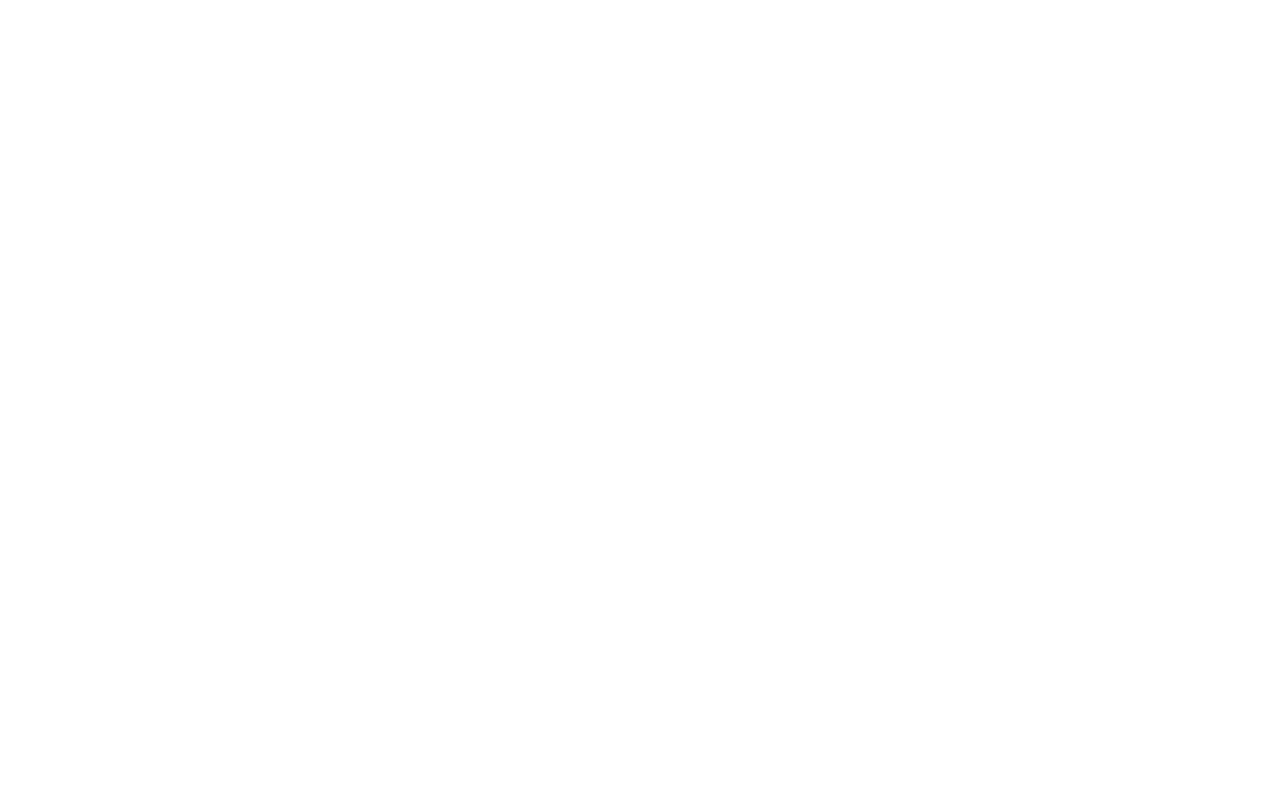
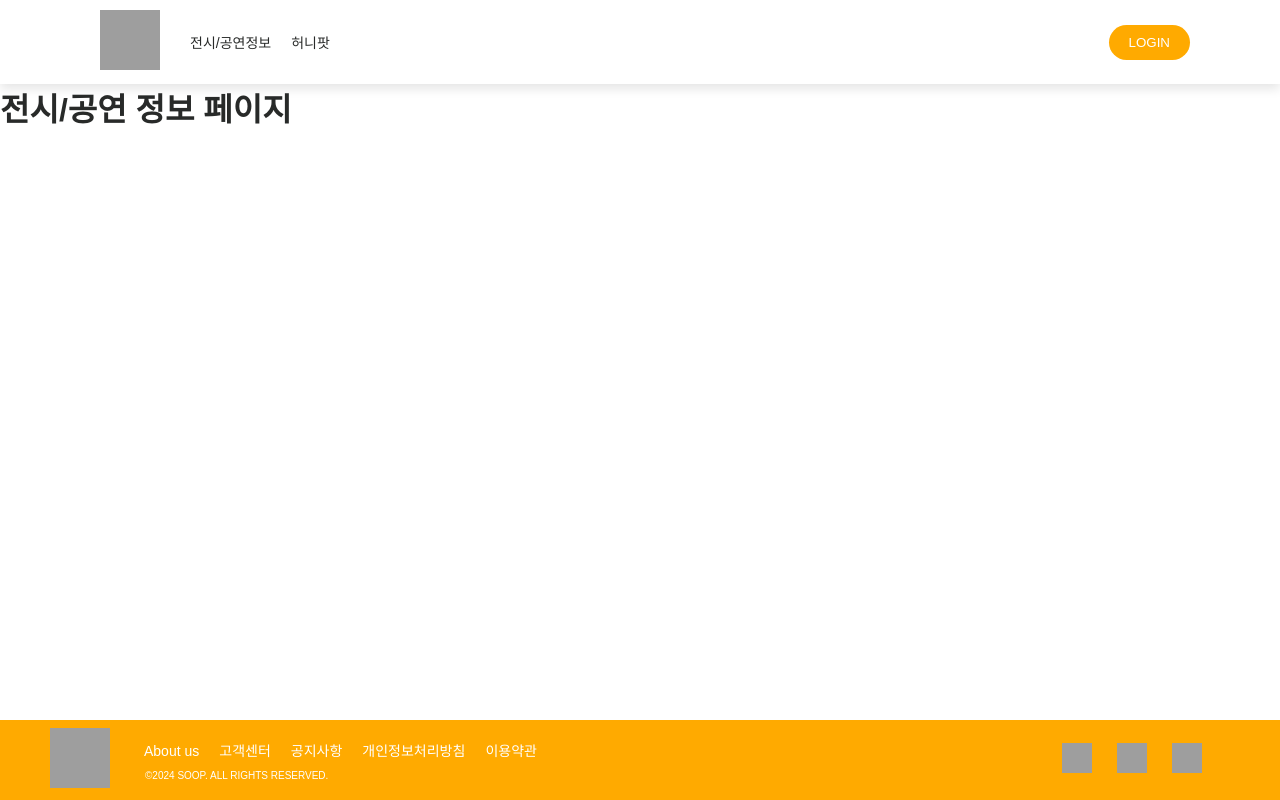
Before and after one commit to S-O-O-P/S-O-O-P-React, a React (Create React App) app: page /cultureinfo in a window 1280 px wide. Before the commit this address had no page. Built offline with nearby package versions, Linux system fonts and the light colour scheme; grey boxes are pictures that could not be loaded; a web font is replaced by a local one.

Commit message:
Publish branch and add route and connect navlink in header.js

```diff
--- a/src/App.js
+++ b/src/App.js
@@ -3,6 +3,7 @@
 import GlobalStyles from './styles/GlobalStyles';
 import LoginPage from './pages/login/LoginPage';
 import SignUpPage from './pages/login/SignUp';
+import CultureInfo from './pages/cultureInfo/CultureInfo';
 
 
 export default function App() {
@@ -16,6 +17,7 @@
             <Route path="/" element={<Layout/>}>
             <Route path='/login' element={<LoginPage/>}/>
             <Route path='/signup' element={<SignUpPage/>}/>
+            <Route path="/cultureinfo" element={<CultureInfo/>}/> {/* 전시/공연 정보 */}
             </Route>
         </Routes>
     </BrowserRouter>
--- a/src/components/commons/Header.js
+++ b/src/components/commons/Header.js
@@ -13,9 +13,8 @@
           </div>
           <nav>
             <ul>
-              <li>오픈공지</li>
-              <li>열린팟</li>
-              <li>고객센터</li>
+              <li><NavLink to={'/cultureinfo'}>전시/공연정보</NavLink></li>
+              <li>허니팟</li>
             </ul>
           </nav>
           <NavLink to='/login'>
--- /dev/null
+++ b/src/pages/cultureInfo/CultureInfo.js
@@ -0,0 +1,10 @@
+//import styles from "./CultureInfo.module.css";
+
+export default function CultureInfo () {
+
+  return(
+    <>
+    <h1>전시/공연 정보 페이지</h1>
+    </>
+    );
+}
```
